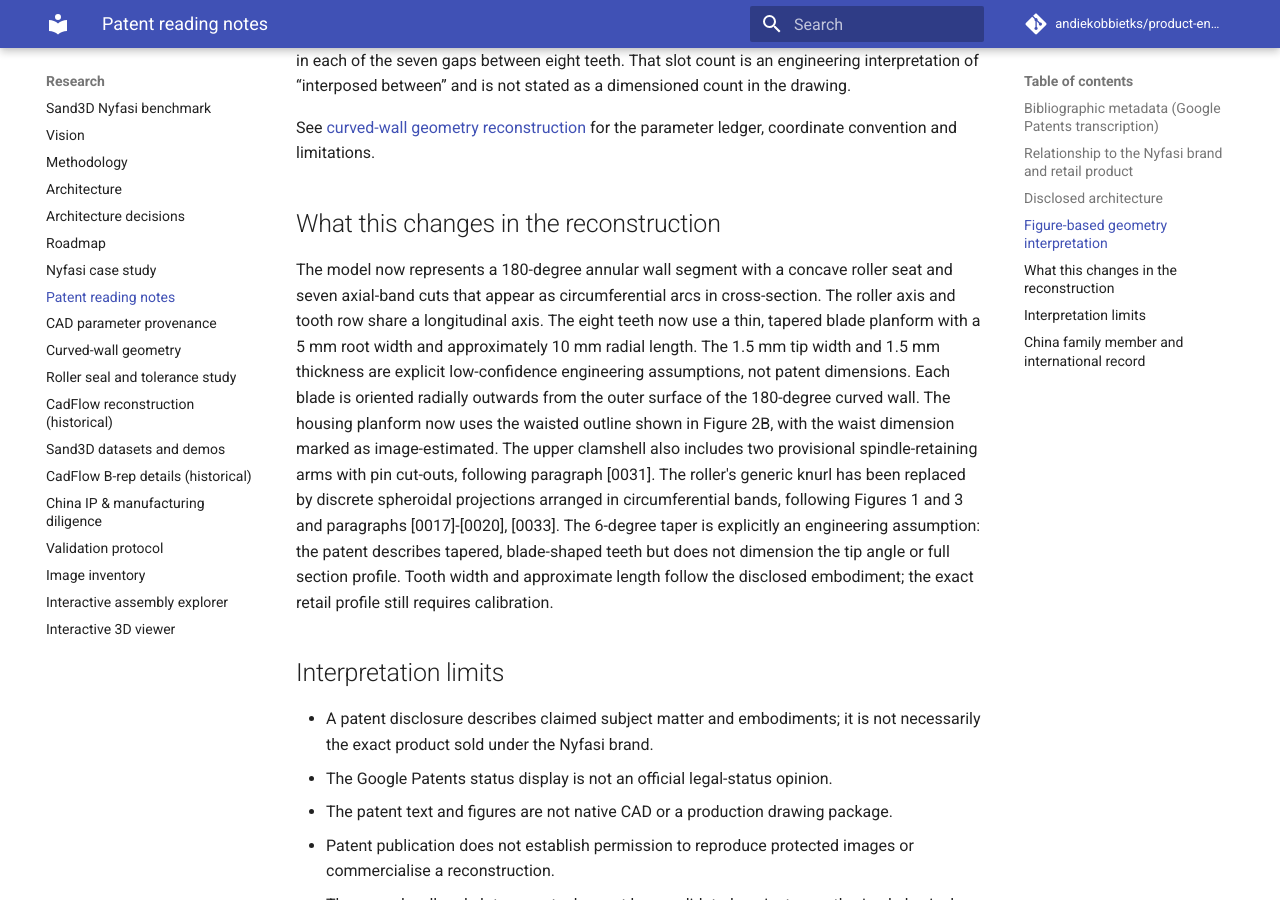
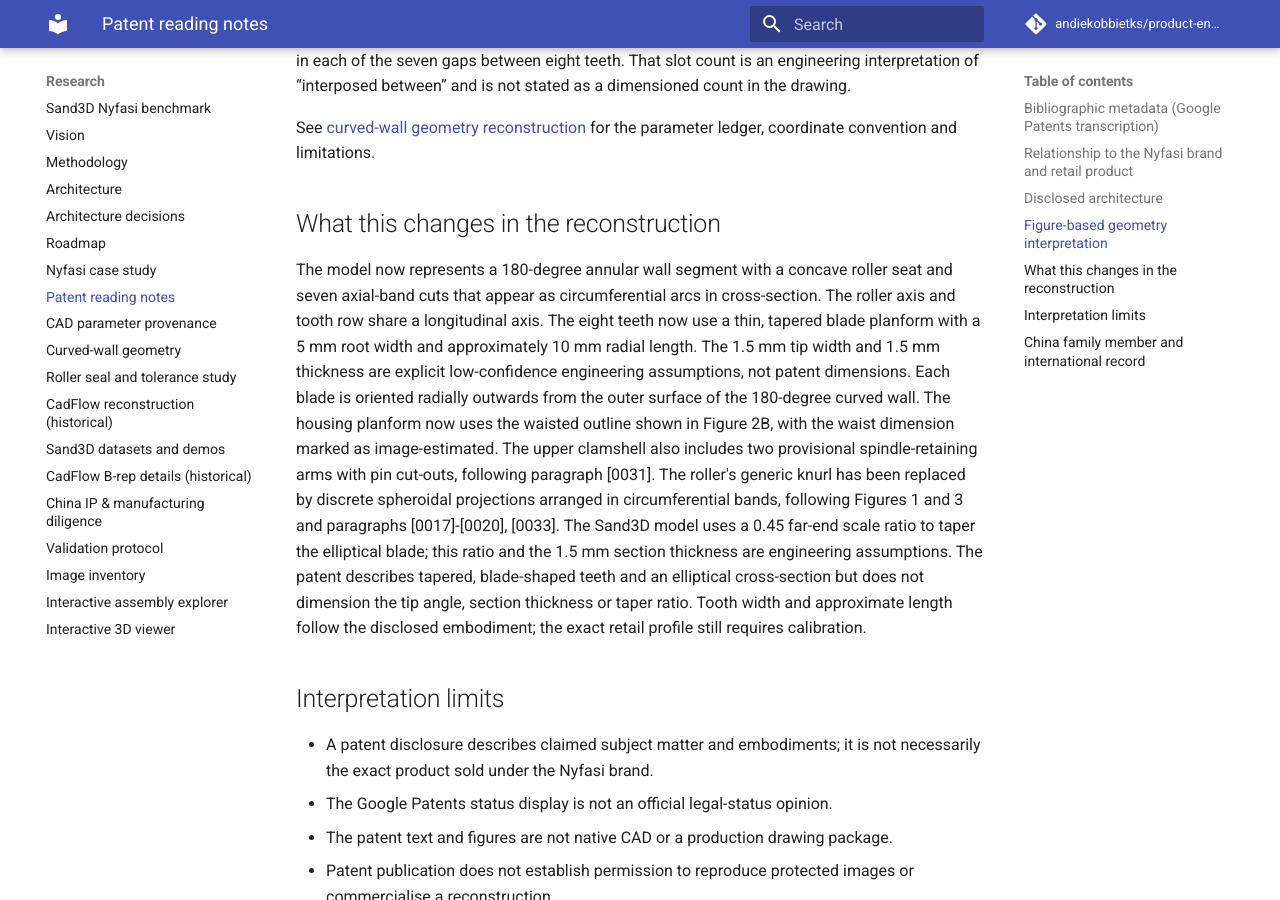
Before and after one commit to andiekobbietks/product-engineering-lab, an MkDocs documentation site: the page built from docs/experiments/patent-reading-notes.md, in a window 1280 px wide and 900 px high, scrolled down 2262 px. Built offline with MkDocs 1.6.1 and Material for MkDocs 9.7.7, drawn with Linux system fonts in a browser that asks for light colours; comment, search, counter and statistics services are not loaded.

Commit message:
docs(nyfasi): align patent notes with Sand3D blade geometry

```diff
--- a/docs/experiments/patent-reading-notes.md
+++ b/docs/experiments/patent-reading-notes.md
@@ -50,7 +50,7 @@ See [curved-wall geometry reconstruction](curved-wall-geometry.md) for the param
 
 ## What this changes in the reconstruction
 
-The model now represents a 180-degree annular wall segment with a concave roller seat and seven axial-band cuts that appear as circumferential arcs in cross-section. The roller axis and tooth row share a longitudinal axis. The eight teeth now use a thin, tapered blade planform with a 5 mm root width and approximately 10 mm radial length. The 1.5 mm tip width and 1.5 mm thickness are explicit low-confidence engineering assumptions, not patent dimensions. Each blade is oriented radially outwards from the outer surface of the 180-degree curved wall. The housing planform now uses the waisted outline shown in Figure 2B, with the waist dimension marked as image-estimated. The upper clamshell also includes two provisional spindle-retaining arms with pin cut-outs, following paragraph [0031]. The roller's generic knurl has been replaced by discrete spheroidal projections arranged in circumferential bands, following Figures 1 and 3 and paragraphs [0017]-[0020], [0033]. The 6-degree taper is explicitly an engineering assumption: the patent describes tapered, blade-shaped teeth but does not dimension the tip angle or full section profile. Tooth width and approximate length follow the disclosed embodiment; the exact retail profile still requires calibration.
+The model now represents a 180-degree annular wall segment with a concave roller seat and seven axial-band cuts that appear as circumferential arcs in cross-section. The roller axis and tooth row share a longitudinal axis. The eight teeth now use a thin, tapered blade planform with a 5 mm root width and approximately 10 mm radial length. The 1.5 mm tip width and 1.5 mm thickness are explicit low-confidence engineering assumptions, not patent dimensions. Each blade is oriented radially outwards from the outer surface of the 180-degree curved wall. The housing planform now uses the waisted outline shown in Figure 2B, with the waist dimension marked as image-estimated. The upper clamshell also includes two provisional spindle-retaining arms with pin cut-outs, following paragraph [0031]. The roller's generic knurl has been replaced by discrete spheroidal projections arranged in circumferential bands, following Figures 1 and 3 and paragraphs [0017]-[0020], [0033]. The Sand3D model uses a 0.45 far-end scale ratio to taper the elliptical blade; this ratio and the 1.5 mm section thickness are engineering assumptions. The patent describes tapered, blade-shaped teeth and an elliptical cross-section but does not dimension the tip angle, section thickness or taper ratio. Tooth width and approximate length follow the disclosed embodiment; the exact retail profile still requires calibration.
 
 ## Interpretation limits
 
```
